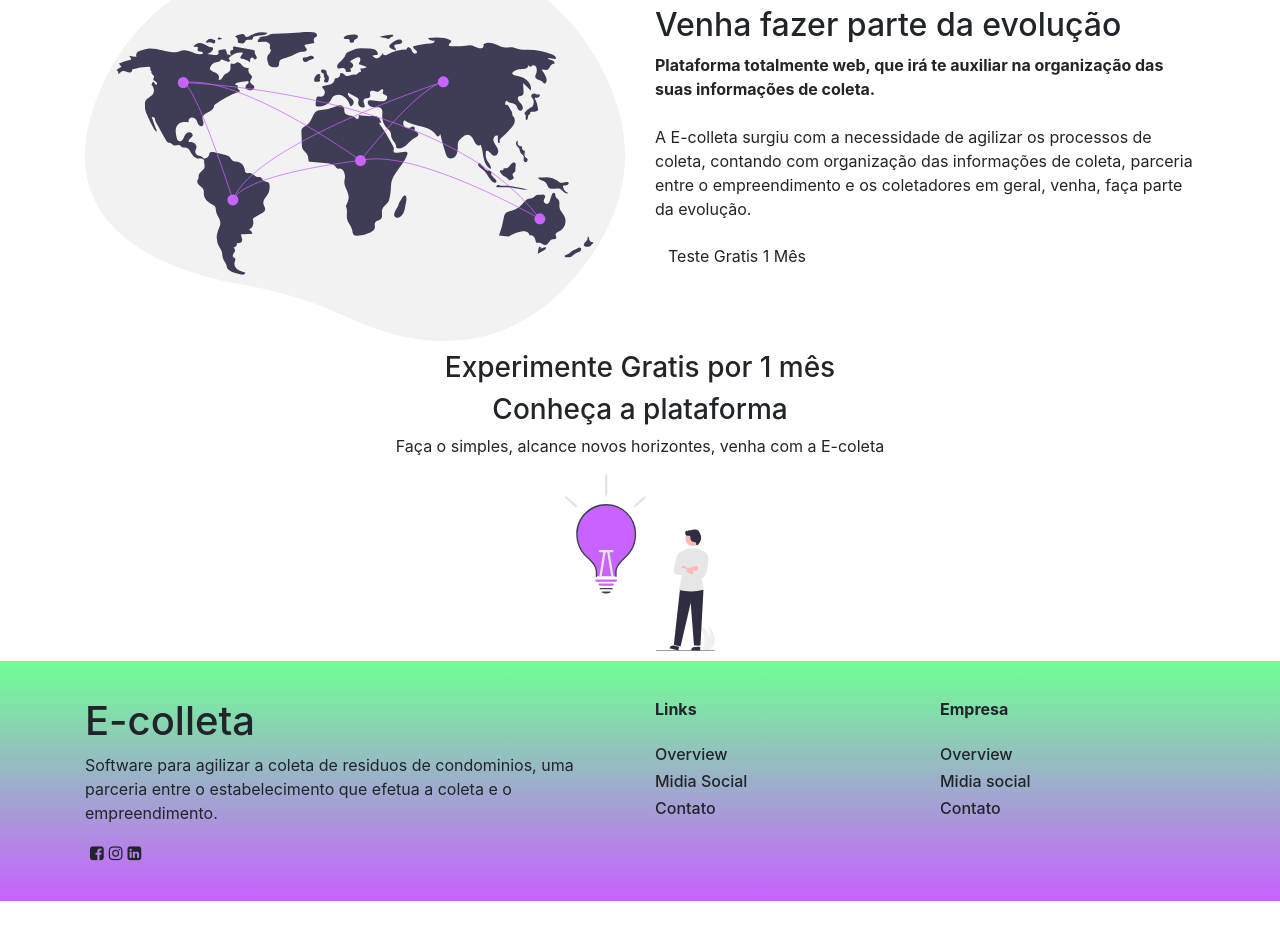
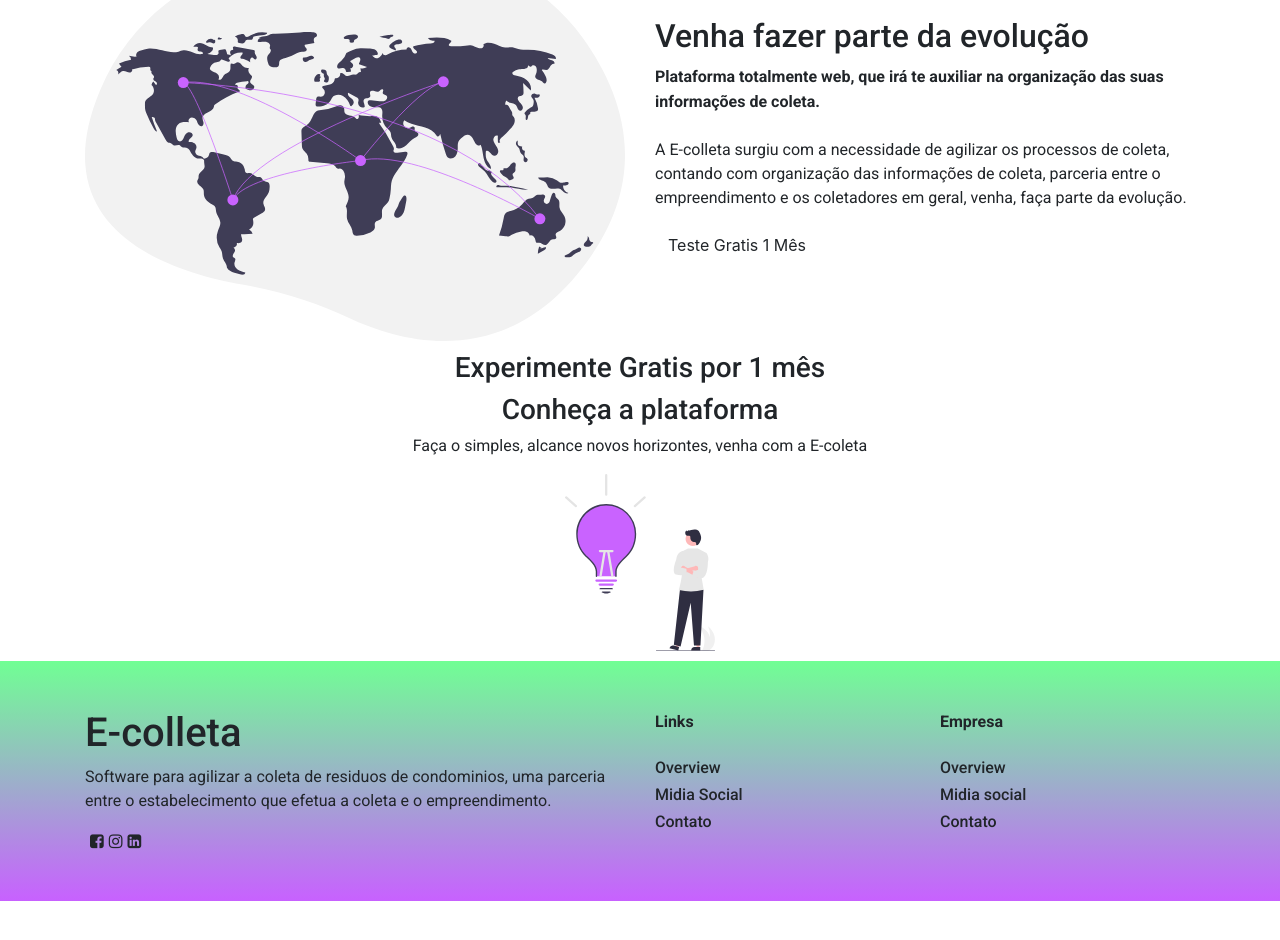
Before and after one commit to gddiego/pageecolleta, a Next.js app: page / in a window 1280 px wide. Shown: the part 1360-2300 px from the top of the page. Built offline with nearby package versions, Linux system fonts and the light colour scheme.

Commit message:
ajuste fonts

```diff
--- a/styles/globals.css
+++ b/styles/globals.css
@@ -1,4 +1,4 @@
-@import url("https://fonts.googleapis.com/css2?family=Poppins:wght@300&display=swap");
+@import url("https://fonts.googleapis.com/css?family=Roboto:100,300,400,500,700,900");
 
 html,
 body {
@@ -10,6 +10,12 @@ body {
 a {
   color: inherit;
   text-decoration: none;
+  font-family: "Roboto";
+font-weight: 400;
+}
+p{
+  font-family: "Roboto";
+font-weight: 400;
 }
 
 * {
@@ -171,3 +177,27 @@ filter: progid: DXImageTransform.Microsoft.gradient( startColorstr="#C963FF", en
   justify-content: center;
   align-items: center;
 }
+h2{
+  font-family: "Roboto";
+font-weight: 400;
+}
+b{
+  font-family: "Roboto";
+font-weight: 400;
+}
+h3{
+  font-family: "Roboto";
+font-weight: 400;
+}
+h5{
+  font-family: "Roboto";
+font-weight: 400;
+}
+h6{
+  font-family: "Roboto";
+font-weight: 400;
+}
+h1{
+  font-family: "Roboto";
+font-weight: 400;
+}
```
